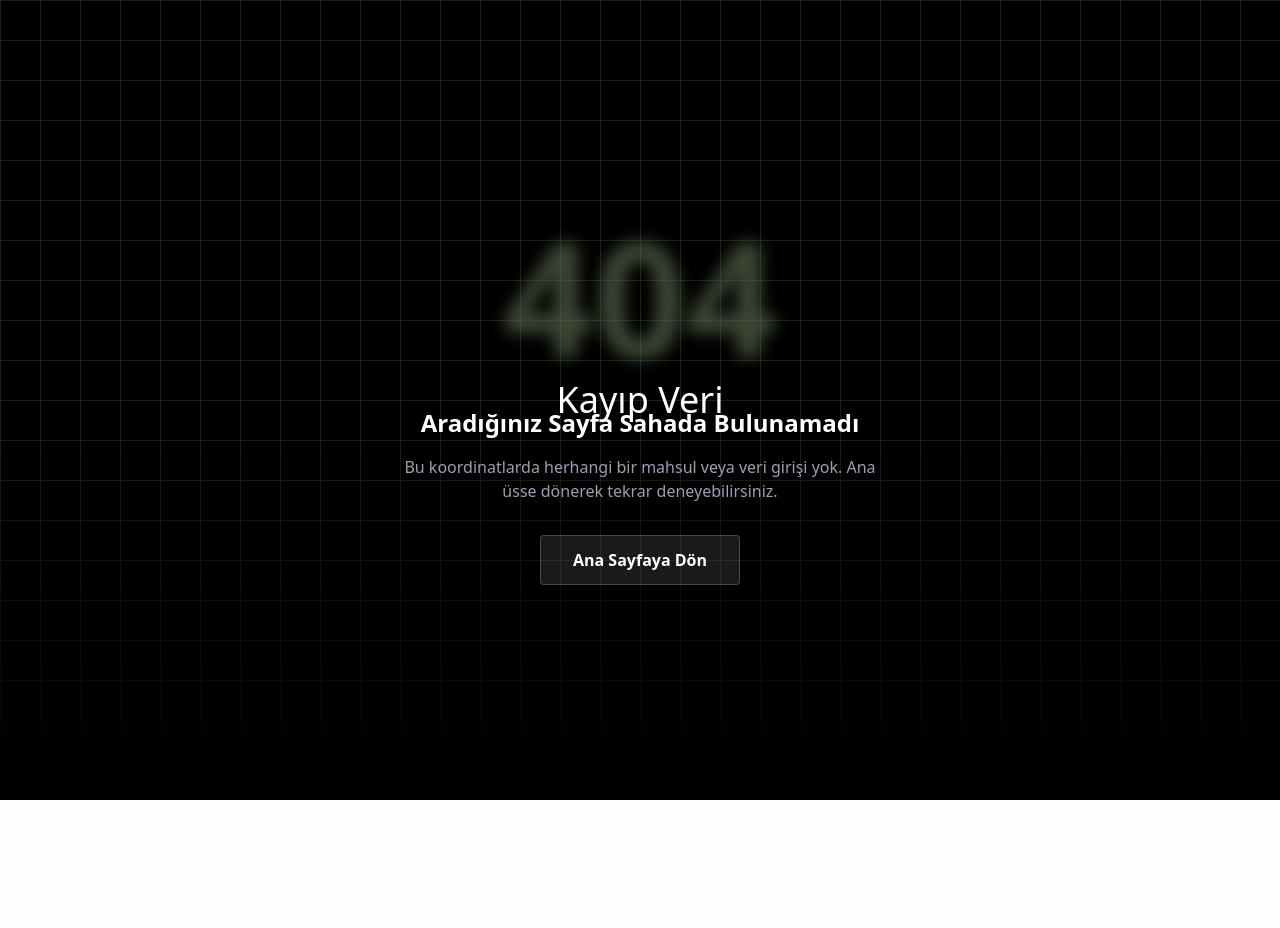
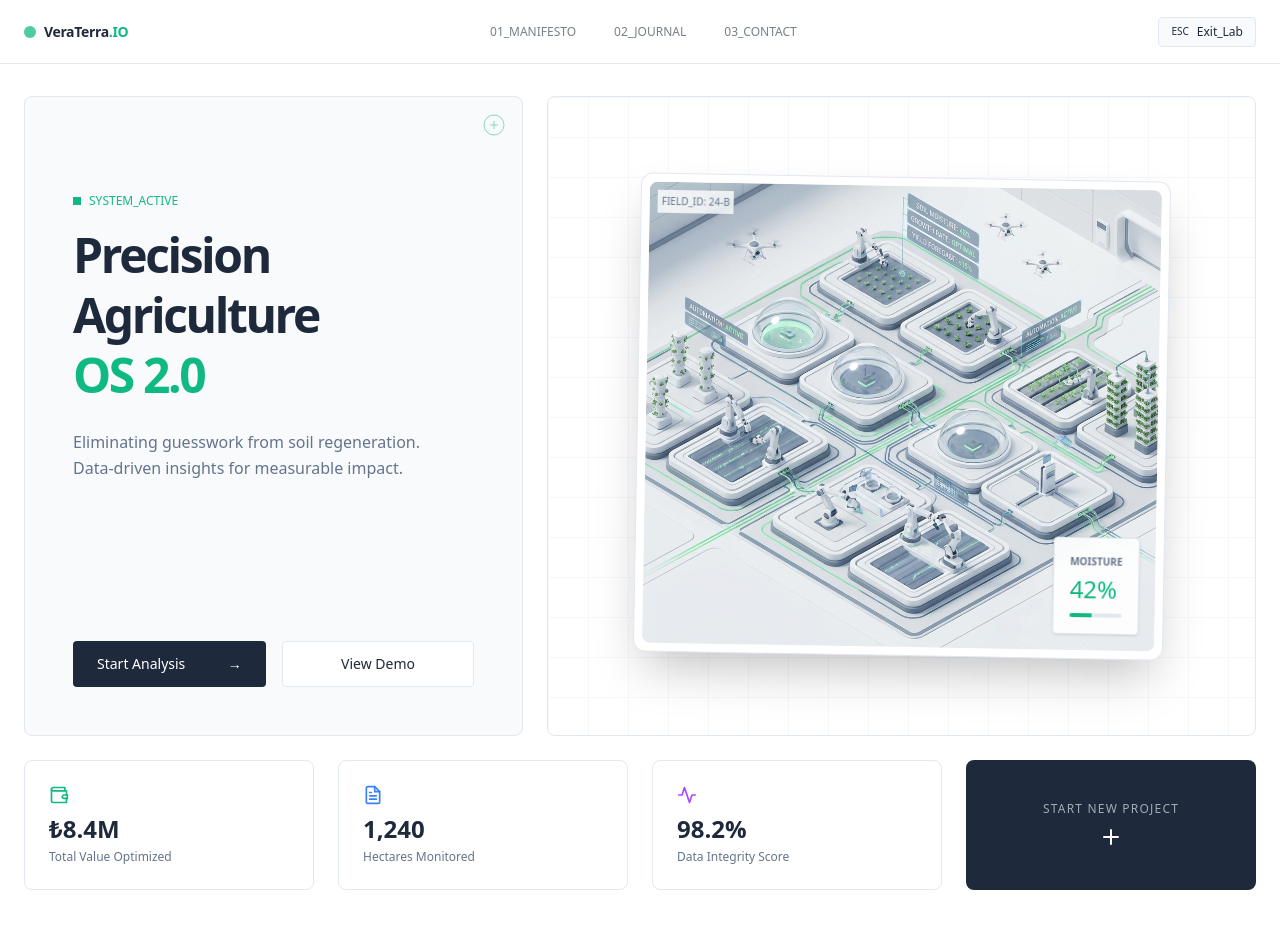
Before and after one commit to sanskript13/vera-terra-g3ph, a Next.js app: page /tasarim-lab/precision-ag in a window 1280 px wide. Before the commit this address had no page. Shown: the top 928 px of the page. Before the commit the page ends 800 px from the top, so only its background shows below. Built offline with nearby package versions, Linux system fonts and the light colour scheme.

Commit message:
feat(design): implemend precision ag, fix fonts and assets

```diff
--- a/app/tasarim-lab/organic-luxury/page.tsx
+++ b/app/tasarim-lab/organic-luxury/page.tsx
@@ -1,14 +1,9 @@
-import { Playfair_Display, Inter } from "next/font/google";
 import Link from "next/link";
 import Image from "next/image";
 
-// Load fonts specifically for this design
-const playfair = Playfair_Display({ subsets: ["latin"], weight: ["400", "600", "700"], variable: "--font-playfair" });
-const inter = Inter({ subsets: ["latin"], weight: ["300", "400", "500"], variable: "--font-inter" });
-
 export default function OrganicLuxuryPage() {
     return (
-        <div className={`min-h-screen ${playfair.variable} ${inter.variable} font-sans selection:bg-[#6B705C] selection:text-[#F9F8F4]`} style={{ backgroundColor: "#F9F8F4", color: "#2C2C2C" }}>
+        <div className="min-h-screen font-sans selection:bg-[#6B705C] selection:text-[#F9F8F4]" style={{ backgroundColor: "#F9F8F4", color: "#2C2C2C" }}>
 
             {/* Custom Navbar for this Design */}
             <nav className="fixed w-full z-50 top-0 start-0 p-8 flex justify-between items-center mix-blend-difference text-[#F9F8F4]">
@@ -29,7 +24,7 @@ export default function OrganicLuxuryPage() {
                 {/* Asymmetric Image */}
                 <div className="absolute md:right-[15%] md:top-[20%] w-full md:w-[40vw] h-[60vh] z-10 overflow-hidden shadow-2xl sepia-[.2] contrast-[.9]">
                     {/* Using existing asset as placeholder but styled differently */}
-                    <div className="absolute inset-0 bg-[url('/assets/coiumler/vera-story.png')] bg-cover bg-center scale-110 opacity-90"></div>
+                    <div className="absolute inset-0 bg-[url('/assets/coiumler/organic_luxury_hero_v2.png')] bg-cover bg-center scale-110 opacity-90"></div>
                 </div>
 
                 <div className="relative z-20 max-w-2xl mt-48 md:mt-0">
--- /dev/null
+++ b/app/tasarim-lab/precision-ag/page.tsx
@@ -0,0 +1,126 @@
+import Link from "next/link";
+import Image from "next/image";
+
+export default function PrecisionAgPage() {
+    return (
+        <div className="min-h-screen font-sans bg-white text-[#1E293B] selection:bg-[#10B981] selection:text-white">
+
+            {/* Custom Navbar - Tech Theme */}
+            <nav className="fixed w-full z-50 top-0 start-0 h-16 border-b border-[#E2E8F0] bg-white/90 backdrop-blur-sm flex justify-between items-center px-6">
+                <div className="flex items-center gap-2">
+                    <div className="w-3 h-3 bg-[#10B981] rounded-full animate-pulse"></div>
+                    <div className="text-sm font-semibold tracking-tight">VeraTerra<span className="text-[#10B981]">.IO</span></div>
+                </div>
+
+                <div className="hidden md:flex space-x-1 font-mono text-xs text-[#1E293B]/60">
+                    <span className="px-4 py-1 hover:bg-[#F0F4F8] hover:text-[#1E293B] cursor-pointer rounded border border-transparent hover:border-[#E2E8F0] transition-all">01_MANIFESTO</span>
+                    <span className="px-4 py-1 hover:bg-[#F0F4F8] hover:text-[#1E293B] cursor-pointer rounded border border-transparent hover:border-[#E2E8F0] transition-all">02_JOURNAL</span>
+                    <span className="px-4 py-1 hover:bg-[#F0F4F8] hover:text-[#1E293B] cursor-pointer rounded border border-transparent hover:border-[#E2E8F0] transition-all">03_CONTACT</span>
+                </div>
+
+                <Link href="/tasarim-lab" className="text-xs font-mono border border-[#E2E8F0] bg-[#F8FAFC] px-3 py-1.5 rounded hover:border-[#10B981] hover:text-[#10B981] transition-all flex items-center gap-2">
+                    <span className="text-[10px]">ESC</span>
+                    Exit_Lab
+                </Link>
+            </nav>
+
+            {/* MAIN GRID LAYOUT */}
+            <main className="pt-24 pb-12 px-6 container mx-auto max-w-7xl">
+
+                {/* HERO SECTION - SPLIT GRID */}
+                <div className="grid grid-cols-1 md:grid-cols-12 gap-6 h-[80vh] mb-6">
+
+                    {/* LEFT CONTENT */}
+                    <div className="md:col-span-5 flex flex-col justify-between border border-[#E2E8F0] p-8 md:p-12 rounded-lg bg-[#F8FAFC] relative overflow-hidden group">
+                        <div className="absolute top-0 right-0 p-4 opacity-50">
+                            <svg width="24" height="24" viewBox="0 0 24 24" fill="none" stroke="currentColor" strokeWidth="1" className="text-[#10B981]">
+                                <circle cx="12" cy="12" r="10" />
+                                <line x1="12" y1="8" x2="12" y2="16" />
+                                <line x1="8" y1="12" x2="16" y2="12" />
+                            </svg>
+                        </div>
+
+                        <div className="mt-12">
+                            <div className="font-mono text-xs text-[#10B981] mb-4 flex items-center gap-2">
+                                <span className="w-2 h-2 bg-[#10B981]"></span>
+                                SYSTEM_ACTIVE
+                            </div>
+                            <h1 className="text-5xl font-semibold tracking-tighter leading-tight mb-6">
+                                Precision <br /> Agriculture <br /> <span className="text-[#10B981]">OS 2.0</span>
+                            </h1>
+                            <p className="text-[#64748B] leading-relaxed max-w-sm">
+                                Eliminating guesswork from soil regeneration. Data-driven insights for measurable impact.
+                            </p>
+                        </div>
+
+                        <div className="grid grid-cols-2 gap-4 mt-12">
+                            <button className="bg-[#1E293B] text-white px-6 py-3 text-sm font-medium rounded hover:bg-[#10B981] transition-colors text-left flex justify-between items-center group/btn">
+                                Start Analysis
+                                <span className="group-hover/btn:translate-x-1 transition-transform">→</span>
+                            </button>
+                            <button className="bg-white border border-[#E2E8F0] text-[#1E293B] px-6 py-3 text-sm font-medium rounded hover:bg-[#F0F4F8] transition-colors">
+                                View Demo
+                            </button>
+                        </div>
+                    </div>
+
+                    {/* RIGHT VISUAL - 3D ISOMETRIC */}
+                    <div className="md:col-span-7 border border-[#E2E8F0] rounded-lg bg-white relative overflow-hidden flex items-center justify-center">
+                        {/* Grid Pattern Background */}
+                        <div className="absolute inset-0 bg-[linear-gradient(to_right,#e2e8f0_1px,transparent_1px),linear-gradient(to_bottom,#e2e8f0_1px,transparent_1px)] bg-[size:40px_40px] opacity-30"></div>
+
+                        {/* Generated Image should go here */}
+                        <div className="relative w-3/4 h-3/4 shadow-2xl border border-[#E2E8F0] bg-white p-2 rounded-xl rotate-1 hover:rotate-0 transition-all duration-700">
+                            <div className="absolute top-4 left-4 font-mono text-[10px] text-[#64748B] z-10 p-1 bg-white/80 backdrop-blur">
+                                FIELD_ID: 24-B
+                            </div>
+                            {/* Fallback color/image until generated */}
+                            <div className="w-full h-full bg-[#F1F5F9] relative overflow-hidden rounded-lg">
+                                <div className="absolute inset-0 bg-[url('/assets/coiumler/precision_ag_hero_v2.png')] bg-cover bg-center"></div>
+
+                                {/* UI Overlays */}
+                                <div className="absolute bottom-4 right-4 bg-white/90 backdrop-blur p-4 rounded border border-[#E2E8F0] shadow-sm max-w-[150px]">
+                                    <div className="text-[10px] uppercase text-[#64748B] font-bold mb-1">Moisture</div>
+                                    <div className="text-2xl font-mono text-[#10B981]">42%</div>
+                                    <div className="w-full bg-[#E2E8F0] h-1 mt-2 rounded-full overflow-hidden">
+                                        <div className="bg-[#10B981] h-full w-[42%]"></div>
+                                    </div>
+                                </div>
+                            </div>
+                        </div>
+                    </div>
+                </div>
+
+                {/* BENTO GRID STATS */}
+                <div className="grid grid-cols-1 md:grid-cols-4 gap-6">
+                    <div className="bg-white border border-[#E2E8F0] p-6 rounded-lg hover:shadow-lg hover:-translate-y-1 transition-all duration-300">
+                        <div className="text-[#10B981] mb-2">
+                            <svg width="20" height="20" viewBox="0 0 24 24" fill="none" stroke="currentColor" strokeWidth="2" strokeLinecap="round" strokeLinejoin="round"><path d="M21 12V7H5a2 2 0 0 1 0-4h14v4" /><path d="M3 5v14a2 2 0 0 0 2 2h16v-5" /><path d="M18 12a2 2 0 0 0 0 4h4v-4Z" /></svg>
+                        </div>
+                        <div className="text-2xl font-mono font-semibold text-[#1E293B]">₺8.4M</div>
+                        <div className="text-xs text-[#64748B] mt-1">Total Value Optimized</div>
+                    </div>
+                    <div className="bg-white border border-[#E2E8F0] p-6 rounded-lg hover:shadow-lg hover:-translate-y-1 transition-all duration-300">
+                        <div className="text-[#3B82F6] mb-2">
+                            <svg width="20" height="20" viewBox="0 0 24 24" fill="none" stroke="currentColor" strokeWidth="2" strokeLinecap="round" strokeLinejoin="round"><path d="M14 2H6a2 2 0 0 0-2 2v16a2 2 0 0 0 2 2h12a2 2 0 0 0 2-2V8z" /><polyline points="14 2 14 8 20 8" /><line x1="16" y1="13" x2="8" y2="13" /><line x1="16" y1="17" x2="8" y2="17" /><polyline points="10 9 9 9 8 9" /></svg>
+                        </div>
+                        <div className="text-2xl font-mono font-semibold text-[#1E293B]">1,240</div>
+                        <div className="text-xs text-[#64748B] mt-1">Hectares Monitored</div>
+                    </div>
+                    <div className="bg-white border border-[#E2E8F0] p-6 rounded-lg hover:shadow-lg hover:-translate-y-1 transition-all duration-300">
+                        <div className="text-purple-500 mb-2">
+                            <svg width="20" height="20" viewBox="0 0 24 24" fill="none" stroke="currentColor" strokeWidth="2" strokeLinecap="round" strokeLinejoin="round"><polyline points="22 12 18 12 15 21 9 3 6 12 2 12" /></svg>
+                        </div>
+                        <div className="text-2xl font-mono font-semibold text-[#1E293B]">98.2%</div>
+                        <div className="text-xs text-[#64748B] mt-1">Data Integrity Score</div>
+                    </div>
+                    <div className="bg-[#1E293B] text-white p-6 rounded-lg flex flex-col justify-center items-center text-center cursor-pointer hover:bg-[#10B981] transition-colors">
+                        <span className="text-xs uppercase tracking-widest mb-2 opacity-60">Start New Project</span>
+                        <svg width="24" height="24" viewBox="0 0 24 24" fill="none" stroke="currentColor" strokeWidth="2" strokeLinecap="round" strokeLinejoin="round"><line x1="12" y1="5" x2="12" y2="19" /><line x1="5" y1="12" x2="19" y2="12" /></svg>
+                    </div>
+                </div>
+
+            </main>
+        </div>
+    );
+}
```
Also changed, not shown: public/assets/coiumler/organic_luxury_hero_v2.png (added), public/assets/coiumler/precision_ag_hero_v2.png (added).
